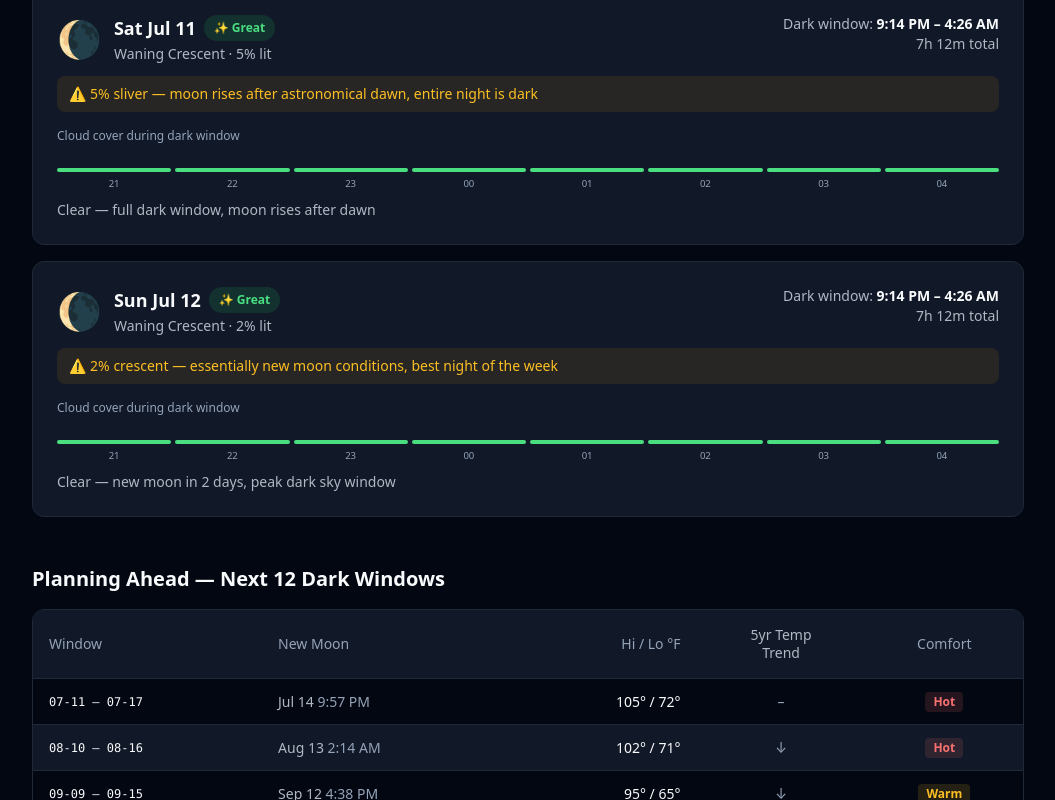
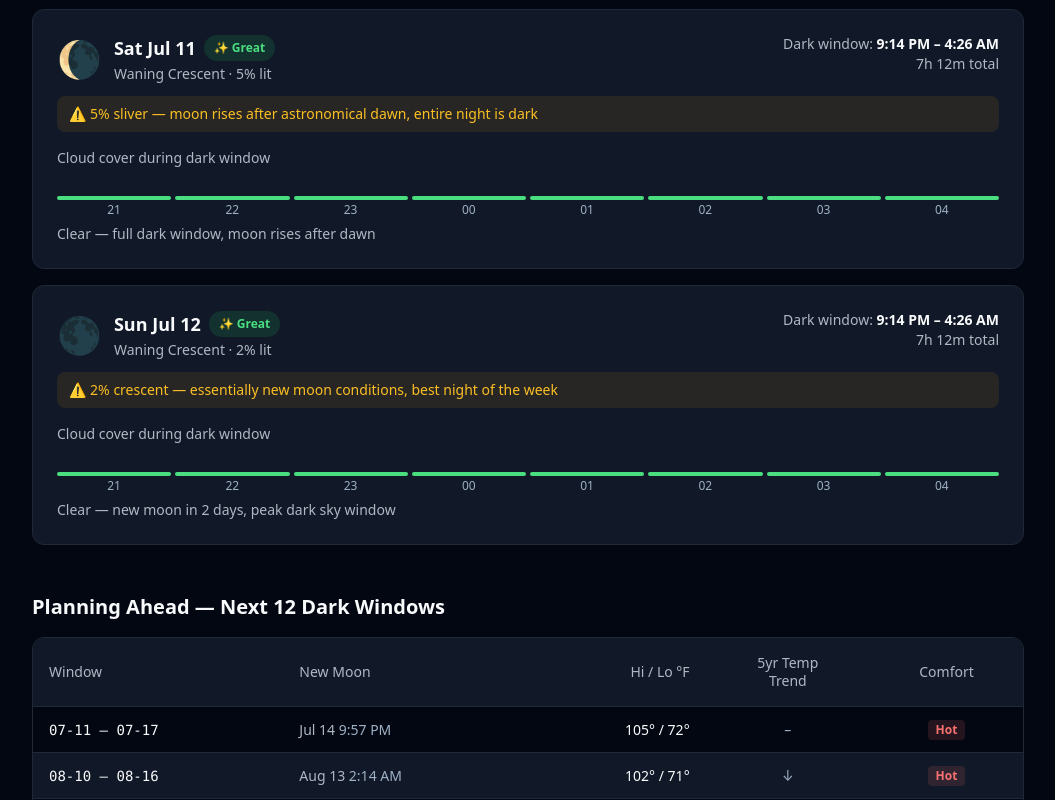
Before and after one commit to aclr8/dark-skies-fyi, a Next.js app: page /parks/anza-borrego in a window 1280 px wide. Shown: the part 1560-2360 px from the top of the page, without its empty margins (112-1167 px from the left). Built offline with nearby package versions, Linux system fonts and the light colour scheme.

Commit message:
fix moon emoji, WCAG AAA contrast pass all components

```diff
--- a/app/globals.css
+++ b/app/globals.css
@@ -9,9 +9,10 @@
   --accent-400: #526788;
   --accent-500: #3d5068;
   --accent-100: #d0dae6;
+  --accent-link: #8ab5d4;    /* links & btn bg — 8:1 on bg-card, AAA */
   --fg-primary: #f9fafb;
-  --fg-secondary: #b0b8c4;
-  --fg-muted: #94a3b8;
+  --fg-secondary: #b0b8c4;   /* 8.7:1 on bg-card, AAA */
+  --fg-muted: #9db0c4;       /* 7.7:1 on bg-card, AAA */
   --border: #1f2937;
   --rating-great: #22c55e;
   --rating-good: #84cc16;
--- a/app/layout.tsx
+++ b/app/layout.tsx
@@ -21,7 +21,7 @@ export default function RootLayout({ children }: { children: React.ReactNode })
               <a
                 href="#suggest"
                 className="text-sm"
-                style={{ color: 'var(--accent-400)', textDecoration: 'none' }}
+                style={{ color: 'var(--accent-link)', textDecoration: 'none' }}
               >
                 Suggest a park
               </a>
@@ -36,9 +36,9 @@ export default function RootLayout({ children }: { children: React.ReactNode })
         <footer style={{ borderTop: '1px solid var(--border)', marginTop: '4rem' }}>
           <div className="max-w-5xl mx-auto px-4 py-6 text-sm" style={{ color: 'var(--fg-muted)' }}>
             <p>
-              Data: <a href="https://open-meteo.com" style={{ color: 'var(--accent-400)' }}>Open-Meteo</a> ·{' '}
+              Data: <a href="https://open-meteo.com" style={{ color: 'var(--accent-link)' }}>Open-Meteo</a> ·{' '}
               Astronomical calculations computed offline ·{' '}
-              <a href="mailto:contact@dark-skies.fyi" style={{ color: 'var(--accent-400)' }}>contact@dark-skies.fyi</a>
+              <a href="mailto:contact@dark-skies.fyi" style={{ color: 'var(--accent-link)' }}>contact@dark-skies.fyi</a>
             </p>
           </div>
         </footer>
--- a/app/page.tsx
+++ b/app/page.tsx
@@ -13,7 +13,7 @@ export default function HomePage() {
         <div className="max-w-5xl mx-auto px-4 w-full">
           <span
             className="inline-block text-xs font-semibold tracking-widest uppercase mb-3 px-3 py-1 rounded-full"
-            style={{ background: 'var(--accent-400)', color: 'var(--bg-base)' }}
+            style={{ background: 'var(--accent-link)', color: 'var(--bg-base)' }}
           >
             Dark-Sky Windows
           </span>
@@ -28,7 +28,7 @@ export default function HomePage() {
           <a
             href="#parks"
             className="inline-block rounded-lg px-6 py-3 font-semibold text-sm"
-            style={{ background: 'var(--accent-400)', color: 'var(--bg-base)' }}
+            style={{ background: 'var(--accent-link)', color: 'var(--bg-base)' }}
           >
             See this week's windows ↓
           </a>
--- a/components/FeedbackForm.tsx
+++ b/components/FeedbackForm.tsx
@@ -116,7 +116,7 @@ export default function FeedbackForm() {
           type="submit"
           className="w-full rounded-lg py-2.5 text-sm font-semibold"
           style={{
-            background: 'var(--accent-400)',
+            background: 'var(--accent-link)',
             color: 'var(--bg-base)',
           }}
         >
--- a/components/MoonPhaseIcon.tsx
+++ b/components/MoonPhaseIcon.tsx
@@ -4,21 +4,41 @@ interface Props {
   size?: number
 }
 
-function getPhaseEmoji(phaseName: string): string {
+/**
+ * Maps moon illumination + direction to the closest Unicode moon emoji.
+ * Uses illumination percentage and whether the moon is waning (decreasing),
+ * so e.g. "Waning Gibbous 40%" correctly shows a crescent, not a gibbous.
+ *
+ * Thresholds (8 emoji across 0–100%):
+ *   < 3%               → 🌑  New Moon
+ *   Waxing  3–44%      → 🌒  Waxing Crescent
+ *   Waxing 45–64%      → 🌓  First Quarter
+ *   Waxing 65–96%      → 🌔  Waxing Gibbous
+ *   ≥ 97%              → 🌕  Full Moon
+ *   Waning 65–96%      → 🌖  Waning Gibbous
+ *   Waning 45–64%      → 🌗  Last Quarter
+ *   Waning  3–44%      → 🌘  Waning Crescent
+ */
+function getPhaseEmoji(illumination: number, phaseName: string): string {
+  if (illumination < 3)  return '🌑'
+  if (illumination >= 97) return '🌕'
+
   const name = phaseName.toLowerCase()
-  if (name.includes('new moon'))        return '🌑'
-  if (name.includes('waxing crescent')) return '🌒'
-  if (name.includes('first quarter'))   return '🌓'
-  if (name.includes('waxing gibbous'))  return '🌔'
-  if (name.includes('full moon'))       return '🌕'
-  if (name.includes('waning gibbous'))  return '🌖'
-  if (name.includes('last quarter'))    return '🌗'
-  if (name.includes('waning crescent')) return '🌘'
-  return '🌙'
+  const isWaning = name.includes('waning') || name.includes('last quarter')
+
+  if (isWaning) {
+    if (illumination >= 65) return '🌖'   // waning gibbous
+    if (illumination >= 45) return '🌗'   // last quarter
+    return '🌘'                            // waning crescent
+  } else {
+    if (illumination >= 65) return '🌔'   // waxing gibbous
+    if (illumination >= 45) return '🌓'   // first quarter
+    return '🌒'                            // waxing crescent
+  }
 }
 
 export default function MoonPhaseIcon({ illumination, phaseName, size = 40 }: Props) {
-  const emoji = getPhaseEmoji(phaseName)
+  const emoji = getPhaseEmoji(illumination, phaseName)
   return (
     <span
       role="img"
--- a/components/ParkCard.tsx
+++ b/components/ParkCard.tsx
@@ -47,7 +47,7 @@ export default function ParkCard({ park }: Props) {
         </div>
       )}
 
-      <div className="mt-3 text-xs font-medium" style={{ color: 'var(--accent-400)' }}>
+      <div className="mt-3 text-sm font-medium" style={{ color: 'var(--accent-link)' }}>
         View details →
       </div>
     </Link>
--- a/components/PlanningTable.tsx
+++ b/components/PlanningTable.tsx
@@ -27,11 +27,11 @@ export default function PlanningTable({ windows }: Props) {
         <table className="w-full text-sm" style={{ borderCollapse: 'collapse' }}>
           <thead>
             <tr style={{ background: 'var(--bg-card)', borderBottom: '1px solid var(--border)' }}>
-              <th className="text-left px-4 py-3 font-medium" style={{ color: 'var(--fg-muted)' }}>Window</th>
-              <th className="text-left px-4 py-3 font-medium hidden sm:table-cell" style={{ color: 'var(--fg-muted)' }}>New Moon</th>
-              <th className="text-right px-4 py-3 font-medium" style={{ color: 'var(--fg-muted)' }}>Hi / Lo °F</th>
+              <th className="text-left px-4 py-3 font-medium" style={{ color: 'var(--fg-secondary)' }}>Window</th>
+              <th className="text-left px-4 py-3 font-medium hidden sm:table-cell" style={{ color: 'var(--fg-secondary)' }}>New Moon</th>
+              <th className="text-right px-4 py-3 font-medium" style={{ color: 'var(--fg-secondary)' }}>Hi / Lo °F</th>
               <th className="text-center px-4 py-4 font-medium hidden md:table-cell" style={{ color: 'var(--fg-secondary)', lineHeight: 1.3 }}>5yr Temp<br />Trend</th>
-              <th className="text-center px-4 py-3 font-medium" style={{ color: 'var(--fg-muted)' }}>Comfort</th>
+              <th className="text-center px-4 py-3 font-medium" style={{ color: 'var(--fg-secondary)' }}>Comfort</th>
             </tr>
           </thead>
           <tbody>
@@ -43,7 +43,7 @@ export default function PlanningTable({ windows }: Props) {
                   borderBottom: '1px solid var(--border)',
                 }}
               >
-                <td className="px-4 py-3 font-mono text-xs" style={{ color: 'var(--fg-primary)' }}>
+                <td className="px-4 py-3 font-mono text-sm" style={{ color: 'var(--fg-primary)' }}>
                   {w.window_start.slice(5)} – {w.window_end.slice(5)}
                 </td>
                 <td className="px-4 py-3 hidden sm:table-cell" style={{ color: 'var(--fg-secondary)' }}>
@@ -71,7 +71,7 @@ export default function PlanningTable({ windows }: Props) {
           </tbody>
         </table>
       </div>
-      <p className="text-xs mt-2" style={{ color: 'var(--fg-muted)' }}>
+      <p className="text-sm mt-2" style={{ color: 'var(--fg-muted)' }}>
         ↑ = warming trend ≥ +5.4°F/12yr · – = flat · Comfort: Great &lt;65° · Good 65–84° · Warm 85–100° · Hot &gt;100°
       </p>
     </section>
--- a/components/WeeklySignal.tsx
+++ b/components/WeeklySignal.tsx
@@ -59,7 +59,7 @@ export default function WeeklySignal({ nights }: Props) {
 
           {night.cloud_cover_available && night.cloud_cover_hourly.length > 0 && (
             <div className="mt-4">
-              <p className="text-xs mb-2" style={{ color: 'var(--fg-muted)' }}>Cloud cover during dark window</p>
+              <p className="text-sm mb-2" style={{ color: 'var(--fg-secondary)' }}>Cloud cover during dark window</p>
               <div className="flex gap-1 items-end h-10">
                 {night.cloud_cover_hourly.map((h) => {
                   const pct = h.pct
@@ -70,7 +70,7 @@ export default function WeeklySignal({ nights }: Props) {
                       <div
                         style={{ height: `${height}%`, minHeight: 4, background: color, borderRadius: 2, width: '100%' }}
                       />
-                      <span className="text-xs" style={{ color: 'var(--fg-muted)', fontSize: '0.6rem' }}>
+                      <span style={{ color: 'var(--fg-muted)', fontSize: '0.75rem', lineHeight: 1 }}>
                         {h.hour.slice(0, 2)}
                       </span>
                     </div>
```
